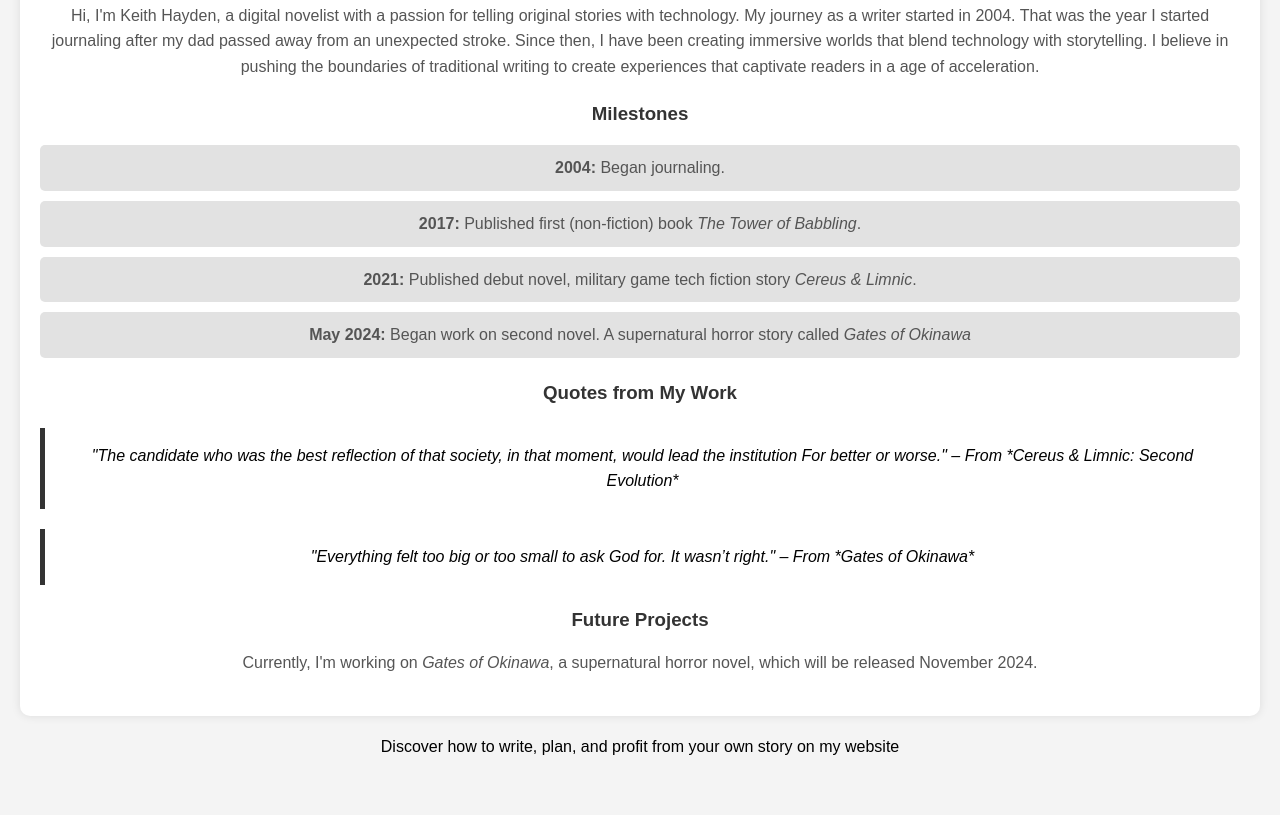
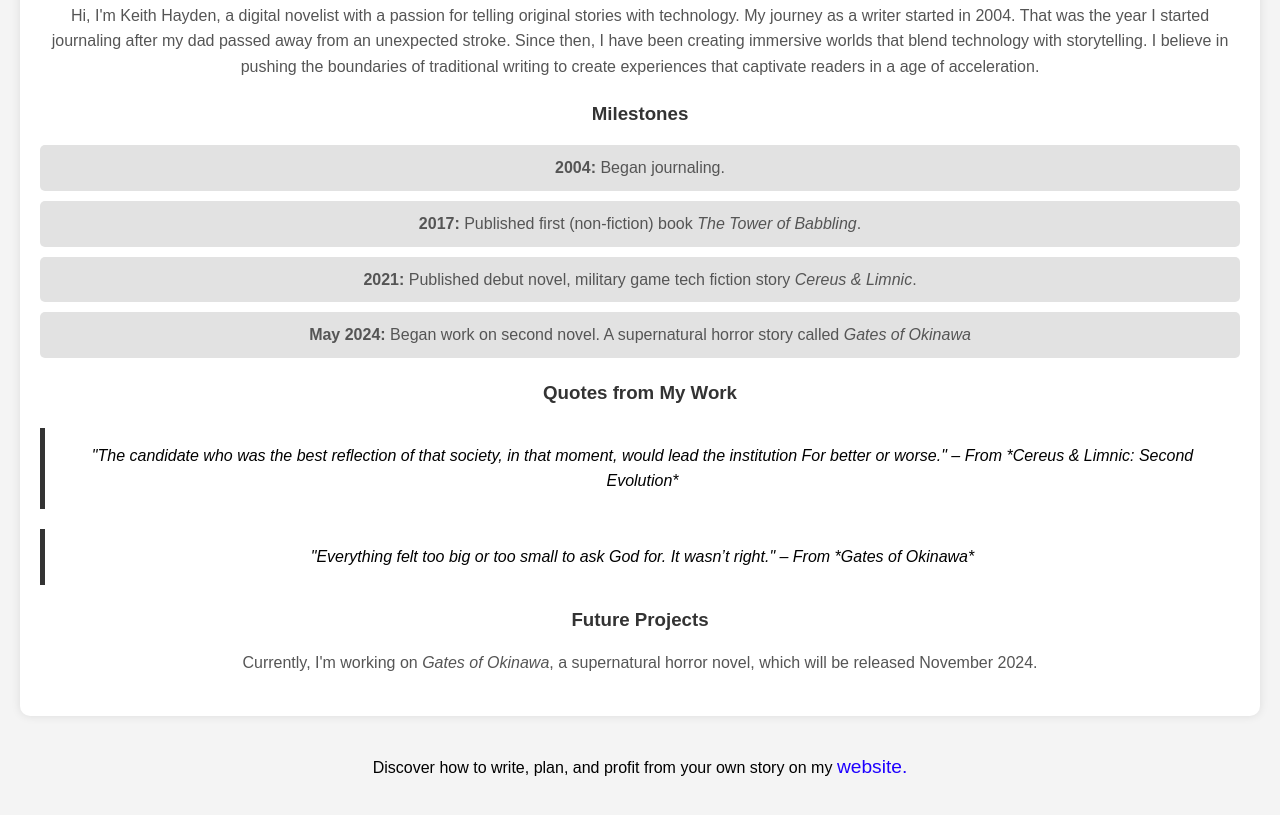
Before and after one commit to KgitWH21/tribute-page, a plain HTML site: page index.html in a window 1280 px wide. Shown: the part 878-1693 px from the top of the page. Drawn offline with Linux system fonts and the light colour scheme.

Commit message:
Adjust styles

```diff
--- a/index.html
+++ b/index.html
@@ -63,7 +63,7 @@
         <!-- External Link Section -->
         <div>
             <p>Discover how to write, plan, and profit from your own story
-                on my <a id="tribute-link" href="https://keithhayden.net/" target="_blank"></a>website
+                on my <a id="tribute-link" href="https://keithhayden.net/" target="_blank">website.
             </a></p>
         </div>
     </main>
--- a/styles.css
+++ b/styles.css
@@ -91,7 +91,7 @@ blockquote {
     display: inline-block;
     margin-top: 20px;
     font-size: 1.2rem;
-    color: #ffcc00;
+    color: #1e00ff;
     text-decoration: none;
 }
 
```
